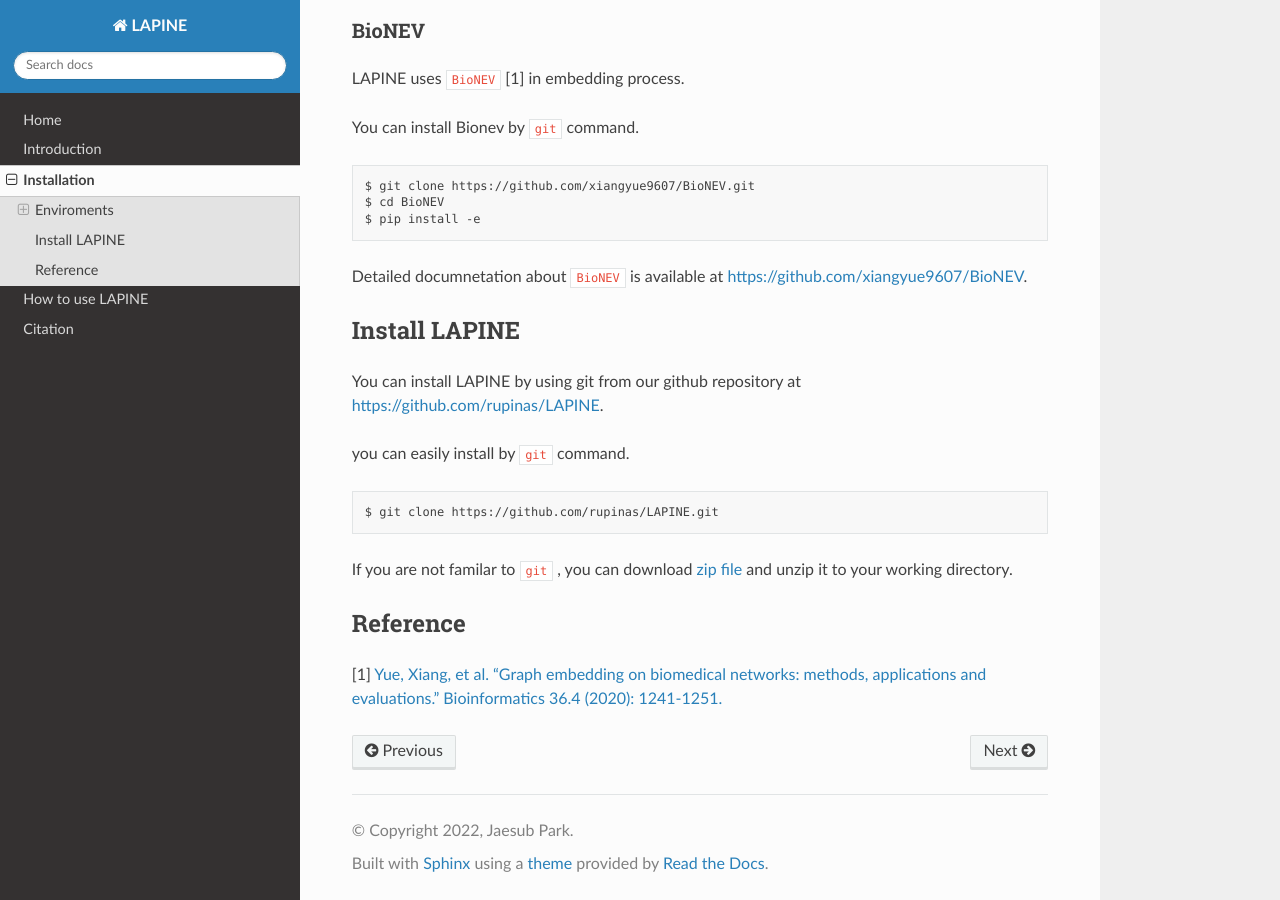
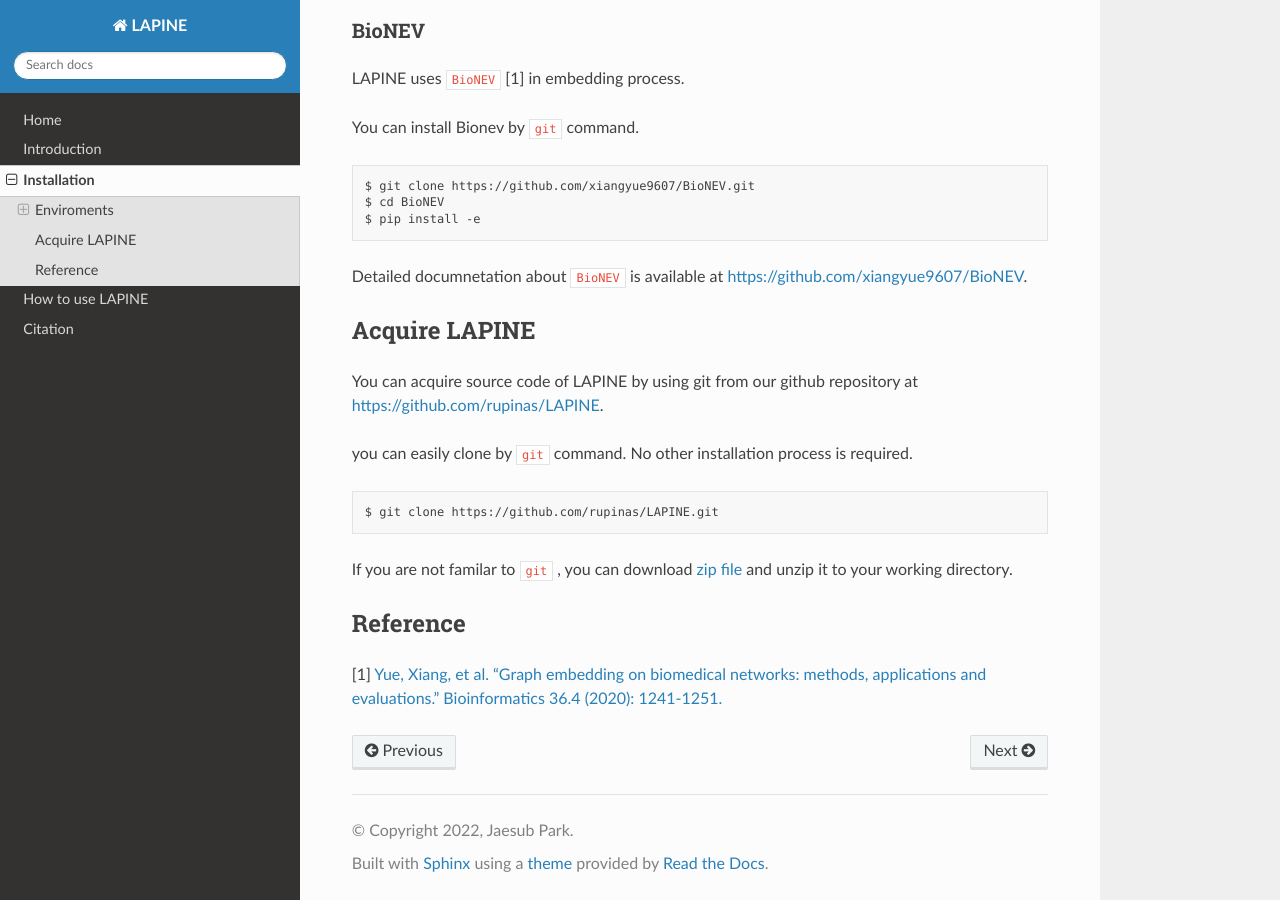
Before and after one commit to rupinas/LAPINE, a Sphinx documentation site: the page built from docs/installation.rst, in a window 1280 px wide and 900 px high, scrolled down 728 px. Built offline with Sphinx 7.4.7 and the Read the Docs theme 2.0.0, drawn with Linux system fonts in a browser that asks for light colours.

Commit message:
Update installation.rst

```diff
--- a/docs/installation.rst
+++ b/docs/installation.rst
@@ -43,12 +43,12 @@ You can install Bionev by ``git`` command.
 Detailed documnetation about ``BioNEV`` is available at https://github.com/xiangyue9607/BioNEV.
 
 
-Install LAPINE
+Acquire LAPINE
 --------------
 
-You can install LAPINE by using git from our github repository at https://github.com/rupinas/LAPINE.
+You can acquire source code of LAPINE by using git from our github repository at https://github.com/rupinas/LAPINE.
 
-you can easily install by ``git`` command.
+you can easily clone by ``git`` command. No other installation process is required.
 
 .. code-block::
 
```
